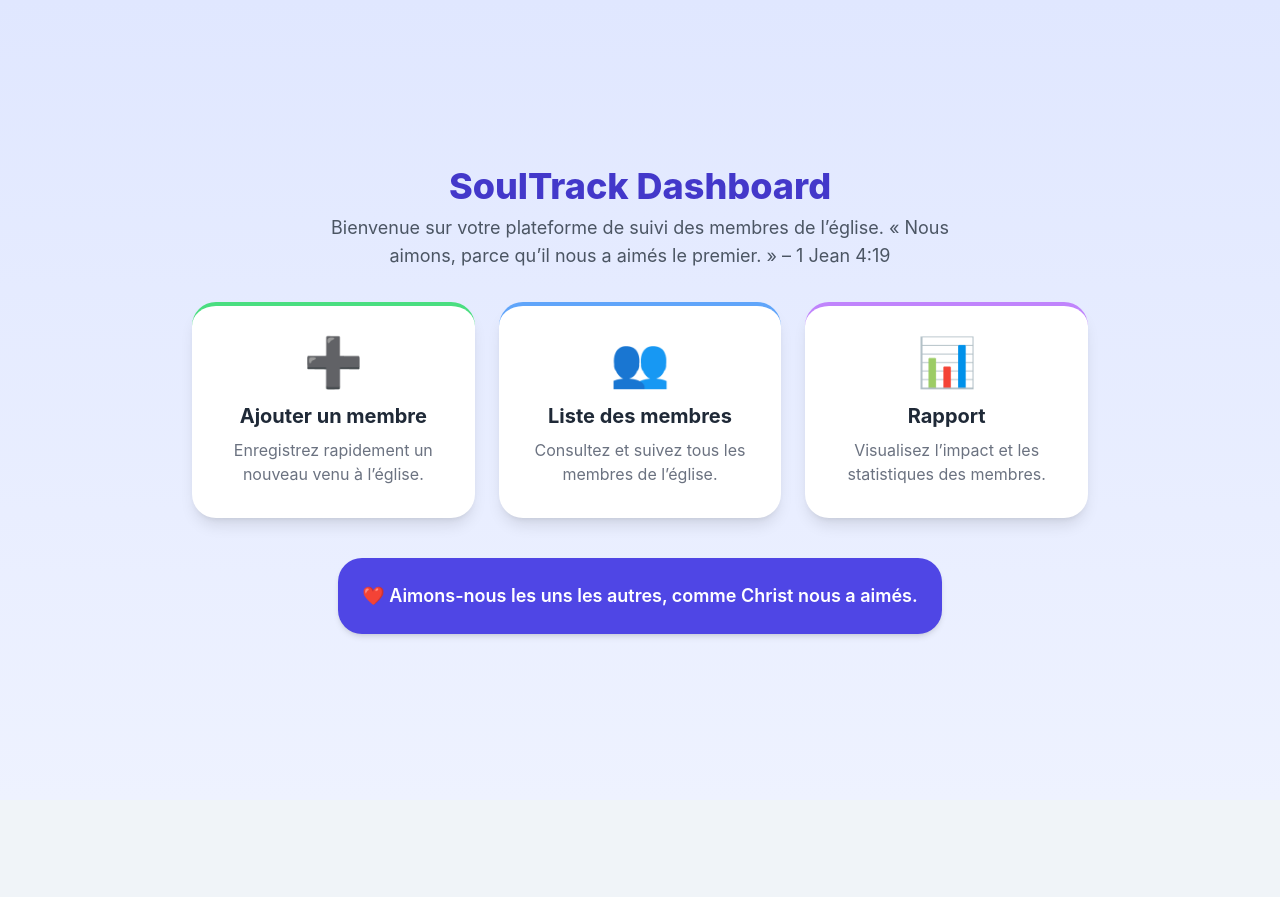
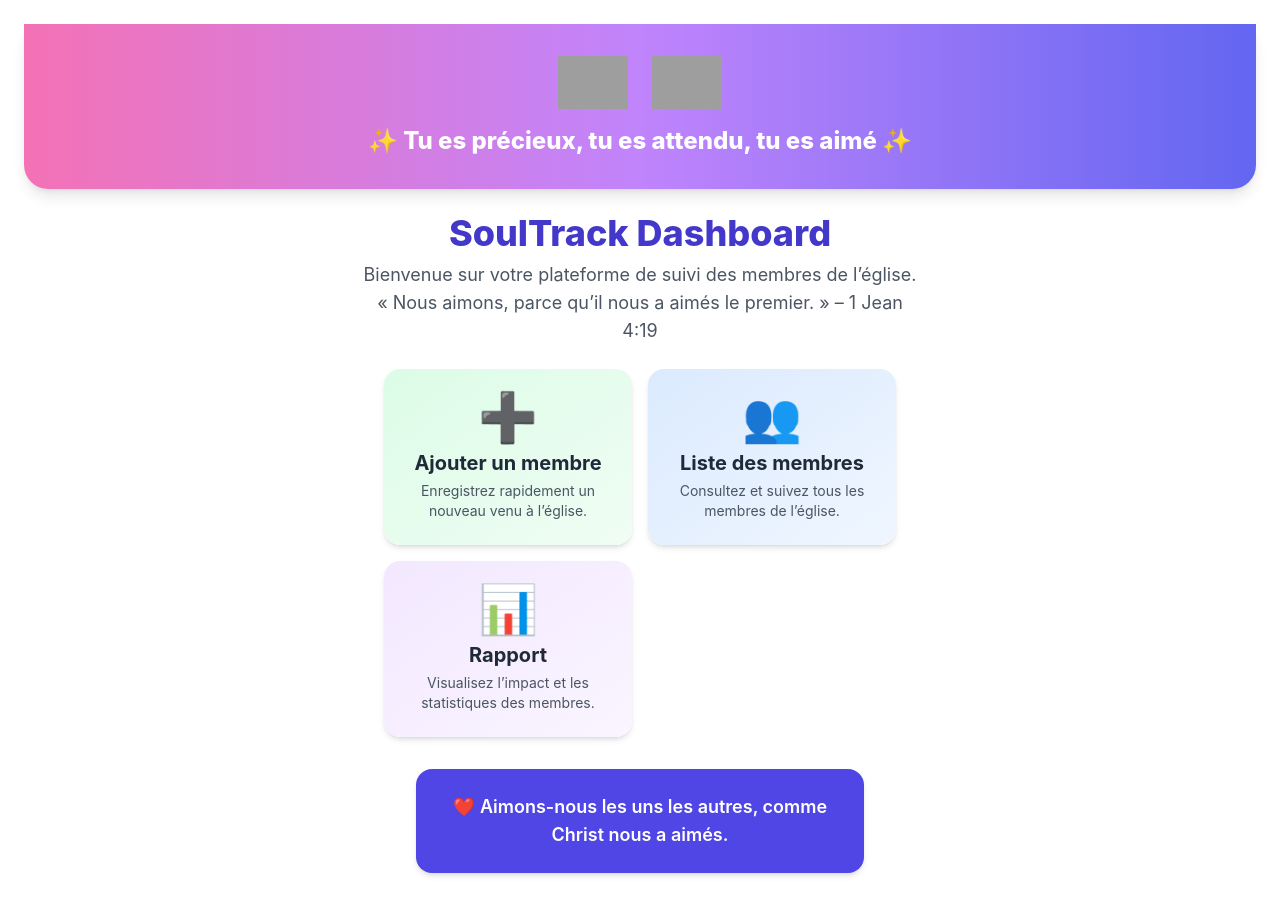
Before and after one commit to allanbavajee/soultrack, a Next.js app: page / in a window 1280 px wide. Before the commit the page ends 800 px from the top, so only its background shows below. Built offline with nearby package versions, Linux system fonts and the light colour scheme; grey boxes are pictures that could not be loaded.

Commit message:
Update index.js

```diff
--- a/pages/index.js
+++ b/pages/index.js
@@ -1,60 +1,69 @@
 /* /pages/index.js */
 import Link from "next/link";
+import Image from "next/image";
 
 export default function Home() {
   return (
-    <div className="min-h-screen bg-gradient-to-b from-indigo-100 to-indigo-50 flex flex-col items-center justify-center p-6">
+    <div className="min-h-screen bg-white flex flex-col items-center justify-start p-4 sm:p-6">
+      {/* Header coloré avec logos + slogan */}
+      <div className="w-full bg-gradient-to-r from-pink-400 via-purple-400 to-indigo-500 text-white py-8 rounded-b-3xl shadow-lg flex flex-col items-center">
+        <div className="flex space-x-4 sm:space-x-6 mb-4">
+          <Image src="/logo1.png" alt="Logo 1" width={70} height={70} />
+          <Image src="/logo2.png" alt="Logo 2" width={70} height={70} />
+        </div>
+        <h2 className="text-lg sm:text-2xl font-extrabold text-center px-4">
+          ✨ Tu es précieux, tu es attendu, tu es aimé ✨
+        </h2>
+      </div>
+
       {/* Titre principal */}
-      <h1 className="text-4xl font-extrabold text-indigo-700 mb-2 text-center">
+      <h1 className="text-3xl sm:text-4xl font-extrabold text-indigo-700 mt-6 text-center">
         SoulTrack Dashboard
       </h1>
-      <p className="text-gray-600 text-lg mb-8 text-center max-w-2xl">
+      <p className="text-gray-600 text-base sm:text-lg mt-2 mb-6 text-center max-w-xl px-2">
         Bienvenue sur votre plateforme de suivi des membres de l’église.
         « Nous aimons, parce qu’il nous a aimés le premier. » – 1 Jean 4:19
       </p>
 
-      {/* Liens sous forme de cartes */}
-      <div className="grid grid-cols-1 md:grid-cols-3 gap-6 w-full max-w-4xl">
-        {/* Ajouter un membre */}
+      {/* Liens sous forme de cartes responsive */}
+      <div className="grid grid-cols-1 sm:grid-cols-2 gap-4 w-full max-w-lg">
         <Link
           href="/add-member"
-          className="bg-white p-8 rounded-3xl shadow-lg flex flex-col items-center hover:shadow-2xl transition-all duration-200 border-t-4 border-green-400"
+          className="bg-gradient-to-br from-green-100 to-green-50 p-6 rounded-2xl shadow-md flex flex-col items-center hover:shadow-xl hover:scale-105 transition-all duration-300"
         >
-          <div className="text-5xl mb-4">➕</div>
-          <h2 className="text-xl font-bold text-gray-800">Ajouter un membre</h2>
-          <p className="text-gray-500 mt-2 text-center">
+          <div className="text-5xl mb-2">➕</div>
+          <h2 className="text-xl font-bold text-gray-800 text-center">Ajouter un membre</h2>
+          <p className="text-gray-600 mt-1 text-center text-sm">
             Enregistrez rapidement un nouveau venu à l’église.
           </p>
         </Link>
 
-        {/* Liste des membres */}
         <Link
           href="/list-members"
-          className="bg-white p-8 rounded-3xl shadow-lg flex flex-col items-center hover:shadow-2xl transition-all duration-200 border-t-4 border-blue-400"
+          className="bg-gradient-to-br from-blue-100 to-blue-50 p-6 rounded-2xl shadow-md flex flex-col items-center hover:shadow-xl hover:scale-105 transition-all duration-300"
         >
-          <div className="text-5xl mb-4">👥</div>
-          <h2 className="text-xl font-bold text-gray-800">Liste des membres</h2>
-          <p className="text-gray-500 mt-2 text-center">
+          <div className="text-5xl mb-2">👥</div>
+          <h2 className="text-xl font-bold text-gray-800 text-center">Liste des membres</h2>
+          <p className="text-gray-600 mt-1 text-center text-sm">
             Consultez et suivez tous les membres de l’église.
           </p>
         </Link>
 
-        {/* Rapport */}
         <Link
           href="/rapport"
-          className="bg-white p-8 rounded-3xl shadow-lg flex flex-col items-center hover:shadow-2xl transition-all duration-200 border-t-4 border-purple-400"
+          className="bg-gradient-to-br from-purple-100 to-purple-50 p-6 rounded-2xl shadow-md flex flex-col items-center hover:shadow-xl hover:scale-105 transition-all duration-300"
         >
-          <div className="text-5xl mb-4">📊</div>
-          <h2 className="text-xl font-bold text-gray-800">Rapport</h2>
-          <p className="text-gray-500 mt-2 text-center">
+          <div className="text-5xl mb-2">📊</div>
+          <h2 className="text-xl font-bold text-gray-800 text-center">Rapport</h2>
+          <p className="text-gray-600 mt-1 text-center text-sm">
             Visualisez l’impact et les statistiques des membres.
           </p>
         </Link>
       </div>
 
-      {/* Message d’amour */}
-      <div className="mt-10 bg-indigo-600 text-white p-6 rounded-3xl shadow-md max-w-2xl text-center">
-        <p className="text-lg font-semibold">
+      {/* Message d'amour en bas */}
+      <div className="mt-8 bg-indigo-600 text-white p-4 sm:p-6 rounded-2xl shadow-md max-w-md text-center">
+        <p className="text-sm sm:text-lg font-semibold">
           ❤️ Aimons-nous les uns les autres, comme Christ nous a aimés.
         </p>
       </div>
```
